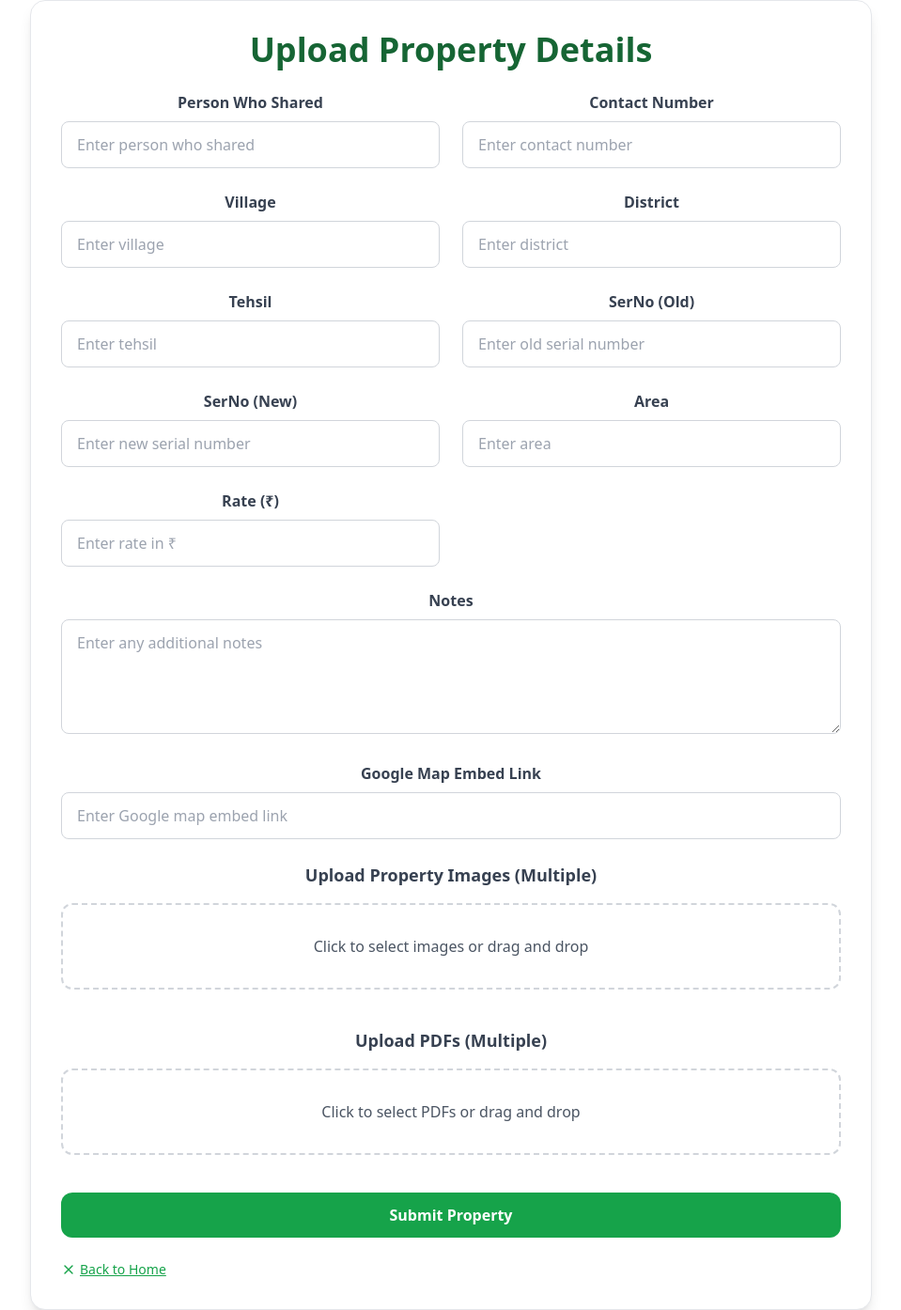
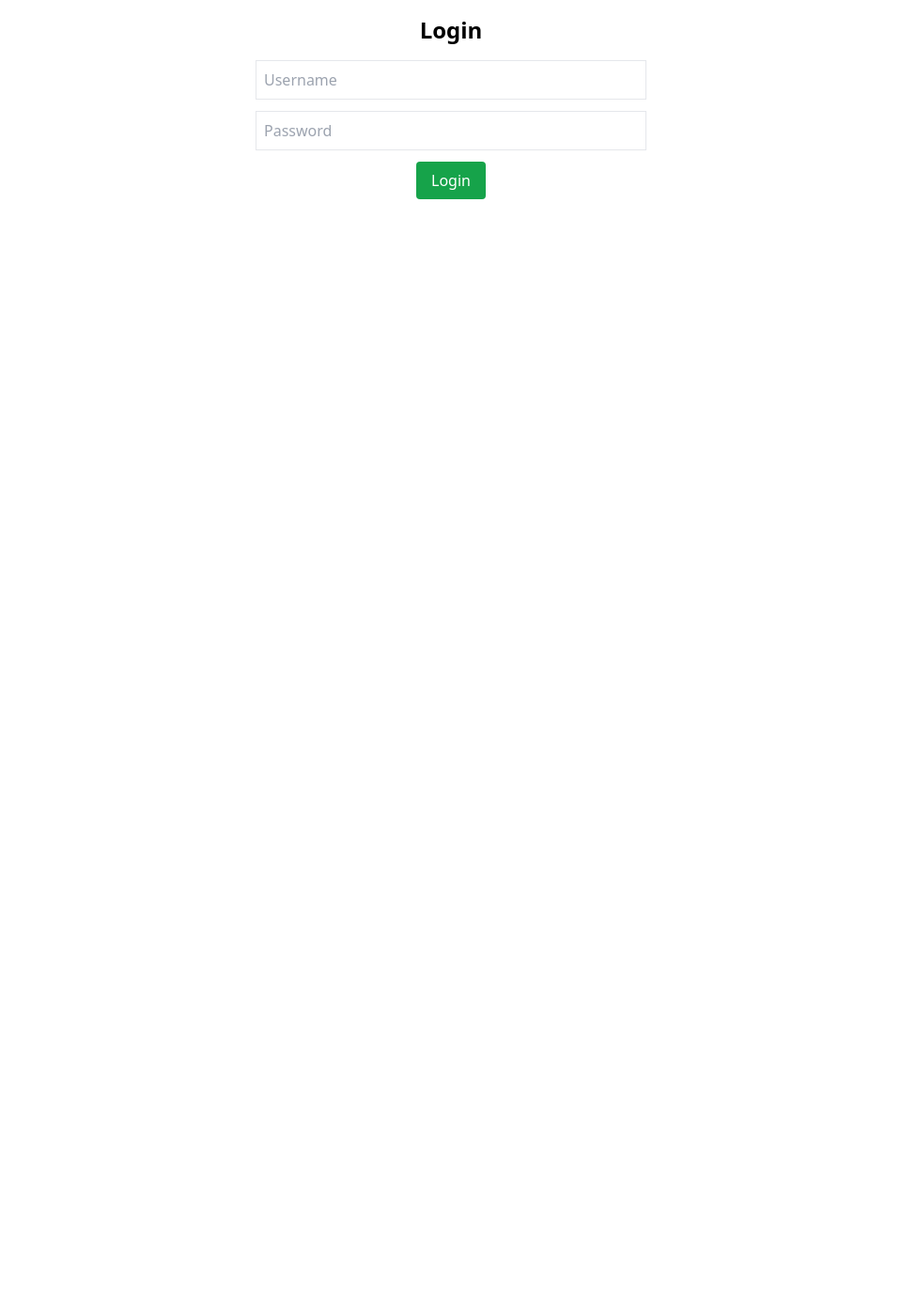
Before and after one commit to DesaiPriyansh19/property-managing-app, a React (Vite) app: page / in a window 1280 px wide. Shown: the whole page at 94% size, without its empty margins (160-1119 px from the left). After the commit the page ends 800 px from the top, so only its background shows below. Built offline with nearby package versions, Linux system fonts and the light colour scheme.

Commit message:
protected routing

```diff
--- a/src/App.jsx
+++ b/src/App.jsx
@@ -2,19 +2,36 @@
 import { BrowserRouter, Routes, Route } from "react-router-dom";
 import Login from "./pages/Login";
 import Home from "./pages/Home";
-import PropertyDetails from "../src/pages/PropertyDetails.jsx"; // 👈 import it
-import AddProperty from "../src/pages/AddProperty.jsx";
-import "./App.css"
+import PropertyDetails from "./pages/PropertyDetails";
+import AddProperty from "./pages/AddProperty";
+import { AuthProvider } from "./context/AuthContext.jsx";
+import ProtectedRoute from "./components/ProtectedRoute"; // Capitalize if it’s a component
+import "./App.css";
+
 const App = () => {
   return (
-    <BrowserRouter>
-      <Routes>
-        <Route path="/" element={<Login />} />
-        <Route path="/home" element={<Home />} />
-        <Route path="/property/:id" element={<PropertyDetails />} /> {/* 👈 Add this line */}
-        <Route path="/add-property" element={<AddProperty />} />
-      </Routes>
-    </BrowserRouter>
+    <AuthProvider>
+      <BrowserRouter>
+        <Routes>
+          <Route path="/" element={<Login />} />
+          <Route path="/home" element={
+            <ProtectedRoute>
+              <Home />
+            </ProtectedRoute>
+          } />
+          <Route path="/property/:id" element={
+            <ProtectedRoute>
+              <PropertyDetails />
+            </ProtectedRoute>
+          } />
+          <Route path="/add-property" element={
+            <ProtectedRoute>
+              <AddProperty />
+            </ProtectedRoute>
+          } />
+        </Routes>
+      </BrowserRouter>
+    </AuthProvider>
   );
 };
 
--- /dev/null
+++ b/src/components/ProtectedRoute.jsx
@@ -0,0 +1,15 @@
+// src/components/ProtectedRoute.jsx
+import { Navigate } from "react-router-dom";
+import { useAuth } from "../context/AuthContext";
+
+const ProtectedRoute = ({ children }) => {
+  const { isAuthenticated } = useAuth();
+
+  if (!isAuthenticated) {
+    return <Navigate to="/" replace />;
+  }
+
+  return children;
+};
+
+export default ProtectedRoute;
--- /dev/null
+++ b/src/context/AuthContext.jsx
@@ -0,0 +1,45 @@
+// src/context/AuthContext.jsx
+import { createContext, useContext, useEffect, useState } from "react";
+
+export const AuthContext = createContext();
+
+const EXPIRY_DURATION = 1000 * 60 * 60; // 1 hour
+
+export const AuthProvider = ({ children }) => {
+  const token = localStorage.getItem("token");
+  const loginTime = localStorage.getItem("loginTime");
+
+  const isTokenValid = token && loginTime && (Date.now() - parseInt(loginTime) < EXPIRY_DURATION);
+  const [isAuthenticated, setIsAuthenticated] = useState(isTokenValid);
+
+  const login = () => {
+    const now = Date.now();
+    localStorage.setItem("token", "fake-token");
+    localStorage.setItem("loginTime", now.toString());
+    setIsAuthenticated(true);
+  };
+
+  const logout = () => {
+    localStorage.removeItem("token");
+    localStorage.removeItem("loginTime");
+    setIsAuthenticated(false);
+  };
+
+  useEffect(() => {
+    if (isAuthenticated) {
+      const timeout = setTimeout(() => {
+        logout();
+      }, EXPIRY_DURATION);
+      return () => clearTimeout(timeout);
+    }
+  }, [isAuthenticated]);
+
+  return (
+    <AuthContext.Provider value={{ isAuthenticated, login, logout }}>
+      {children}
+    </AuthContext.Provider>
+  );
+};
+
+// ✅ This is the missing part!
+export const useAuth = () => useContext(AuthContext);
--- a/src/pages/AddProperty.jsx
+++ b/src/pages/AddProperty.jsx
@@ -1,73 +1,149 @@
+import { useState } from "react";
 import { useNavigate } from "react-router-dom";
+import { X } from "lucide-react";
 
 const AddProperty = () => {
   const navigate = useNavigate();
+  const [images, setImages] = useState([]);
+  const [pdfs, setPdfs] = useState([]);
 
-  const handleSubmit = (e) => {
-    e.preventDefault();
-    // TODO: Handle form data
-    alert("Form submitted!");
+  const handleImageUpload = (e) => {
+    const files = Array.from(e.target.files);
+    const newImages = files.map((file) => ({
+      file,
+      url: URL.createObjectURL(file),
+    }));
+    setImages((prev) => [...prev, ...newImages]);
+  };
+
+  const handlePdfUpload = (e) => {
+    const files = Array.from(e.target.files);
+    const newPdfs = files.map((file) => ({
+      file,
+      name: file.name,
+    }));
+    setPdfs((prev) => [...prev, ...newPdfs]);
+  };
+
+  const removeImage = (index) => {
+    const updated = [...images];
+    updated.splice(index, 1);
+    setImages(updated);
+  };
+
+  const removePdf = (index) => {
+    const updated = [...pdfs];
+    updated.splice(index, 1);
+    setPdfs(updated);
   };
 
   return (
-    <div className="p-6 max-w-3xl mx-auto">
-      <h1 className="text-3xl font-bold mb-6 text-green-700">Add New Property</h1>
+    <div className="p-6 max-w-6xl mx-auto bg-white border rounded-2xl shadow-lg">
+      <h2 className="text-3xl font-bold mb-6 text-green-700">
+        Upload Property Details
+      </h2>
 
-      <form onSubmit={handleSubmit} className="space-y-4">
-        {/* Person Info */}
+      <form className="space-y-6">
+        {/* 2-Column Grid Inputs */}
         <div className="grid grid-cols-1 md:grid-cols-2 gap-4">
-          <input type="text" placeholder="Person Name" className="border p-2 rounded w-full" />
-          <input type="text" placeholder="Contact Number" className="border p-2 rounded w-full" />
+          {[
+            "Person Who Shared",
+            "Contact Number",
+            "Village",
+            "District",
+            "Tehsil",
+            "SerNo (Old)",
+            "SerNo (New)",
+            "Area",
+            "Rate (₹)",
+          ].map((placeholder, i) => (
+            <input
+              key={i}
+              type="text"
+              placeholder={placeholder}
+              className="w-full px-4 py-2 border border-gray-300 rounded-lg shadow-sm focus:outline-none focus:ring-2 focus:ring-green-500"
+            />
+          ))}
         </div>
 
-        {/* Property Location Details */}
-        <div className="grid grid-cols-1 md:grid-cols-3 gap-4">
-          <input type="text" placeholder="Village" className="border p-2 rounded w-full" />
-          <input type="text" placeholder="District" className="border p-2 rounded w-full" />
-          <input type="text" placeholder="Tehsil" className="border p-2 rounded w-full" />
-        </div>
+        {/* Notes and Map Link */}
+        <textarea
+          placeholder="Notes"
+          rows={3}
+          className="w-full px-4 py-2 border border-gray-300 rounded-lg shadow-sm focus:outline-none focus:ring-2 focus:ring-green-500"
+        />
+        <input
+          type="text"
+          placeholder="Google Map Embed Link"
+          className="w-full px-4 py-2 border border-gray-300 rounded-lg shadow-sm focus:outline-none focus:ring-2 focus:ring-green-500"
+        />
 
-        {/* Survey Numbers */}
-        <div className="grid grid-cols-1 md:grid-cols-2 gap-4">
-          <input type="text" placeholder="SerNo (Old)" className="border p-2 rounded w-full" />
-          <input type="text" placeholder="SerNo (New)" className="border p-2 rounded w-full" />
-        </div>
-
-        {/* Area and Rate */}
-        <div className="grid grid-cols-1 md:grid-cols-2 gap-4">
-          <input type="text" placeholder="Area (e.g., in Bigha, Sq ft)" className="border p-2 rounded w-full" />
-          <input type="text" placeholder="Rate (e.g., Rs per Bigha)" className="border p-2 rounded w-full" />
-        </div>
-
-        {/* Upload PDF and Images */}
-        <div className="grid grid-cols-1 md:grid-cols-2 gap-4">
-          <div>
-            <label className="block mb-1 font-medium">Upload PDF</label>
-            <input type="file" accept=".pdf" className="border p-2 rounded w-full" />
-          </div>
-          <div>
-            <label className="block mb-1 font-medium">Upload Images</label>
-            <input type="file" accept="image/*" multiple className="border p-2 rounded w-full" />
+        {/* Image Upload */}
+        <div>
+          <label className="font-medium block mb-2">Upload Property Images</label>
+          <input
+            type="file"
+            accept="image/*"
+            multiple
+            onChange={handleImageUpload}
+            className="w-full px-3 py-2 border border-gray-300 rounded-lg shadow-sm"
+          />
+          <div className="flex flex-wrap gap-4 mt-4">
+            {images.map((img, idx) => (
+              <div
+                key={idx}
+                className="relative w-32 h-32 rounded-xl overflow-hidden border shadow"
+              >
+                <img
+                  src={img.url}
+                  alt="preview"
+                  className="w-full h-full object-cover"
+                />
+                <button
+                  type="button"
+                  className="absolute top-1 right-1 bg-white rounded-full p-1 shadow"
+                  onClick={() => removeImage(idx)}
+                >
+                  <X size={16} />
+                </button>
+              </div>
+            ))}
           </div>
         </div>
 
-        {/* Notes */}
-        <textarea
-          placeholder="Additional Notes"
-          className="w-full border p-2 rounded h-28 resize-none"
-        ></textarea>
-
-        {/* Google Map Embed Link */}
-        <input
-          type="text"
-          placeholder="Embed Location Link (Google Maps)"
-          className="w-full border p-2 rounded"
-        />
+        {/* PDF Upload */}
+        <div>
+          <label className="font-medium block mb-2 mt-4">Upload PDFs</label>
+          <input
+            type="file"
+            accept=".pdf"
+            multiple
+            onChange={handlePdfUpload}
+            className="w-full px-3 py-2 border border-gray-300 rounded-lg shadow-sm"
+          />
+          <div className="flex flex-col gap-2 mt-4">
+            {pdfs.map((pdf, idx) => (
+              <div
+                key={idx}
+                className="flex items-center justify-between border rounded-xl px-3 py-2 bg-gray-100"
+              >
+                <span className="truncate text-sm">{pdf.name}</span>
+                <button
+                  type="button"
+                  className="text-red-500"
+                  onClick={() => removePdf(idx)}
+                >
+                  <X size={16} />
+                </button>
+              </div>
+            ))}
+          </div>
+        </div>
 
         {/* Submit Button */}
         <button
           type="submit"
-          className="bg-green-600 text-white px-6 py-2 rounded hover:bg-green-700"
+          className="bg-green-600 text-white py-3 px-6 rounded-xl hover:bg-green-700 transition-all mt-4"
         >
           Submit
         </button>
@@ -75,7 +151,7 @@ const AddProperty = () => {
 
       <button
         onClick={() => navigate("/home")}
-        className="mt-6 text-green-700 underline block"
+        className="mt-6 text-green-600 underline text-sm"
       >
         ← Back to Home
       </button>
--- a/src/pages/Home.jsx
+++ b/src/pages/Home.jsx
@@ -1,11 +1,12 @@
 import { useEffect, useState } from "react";
+import { Link } from "react-router-dom";
 import PropertyCard from "../components/PropertyCard.jsx";
 import companyLogo from "../../public/logo final PNG.png"; // Replace with your logo path
-import { useNavigate } from "react-router-dom";
+
 const Home = () => {
   const [showLogo, setShowLogo] = useState(true);
   const [startFadeOut, setStartFadeOut] = useState(false);
-    const navigate = useNavigate();
+
   useEffect(() => {
     const timer1 = setTimeout(() => {
       setStartFadeOut(true); // Start fade out
@@ -20,6 +21,7 @@ const Home = () => {
       clearTimeout(timer2);
     };
   }, []);
+
   const properties = [
     {
       id: "1",
@@ -53,22 +55,21 @@ const Home = () => {
           </h1>
         </div>
       ) : (
-
-
         <div className="p-4">
           {/* Top: Logo + Company Name */}
           <div className="flex justify-between items-center mb-4">
             <div className="flex items-center gap-2">
               <img src={companyLogo} alt="Logo" className="w-28 h-28" />
-              <h1 className="text-3xl lg:text-5xl font-extralight text-start lg:mt-16">Millenuime Properties</h1>
+              <h1 className="text-3xl lg:text-5xl font-extralight text-start lg:mt-16">
+                Millenuime Properties
+              </h1>
             </div>
-            <button
-  onClick={() => navigate("/add-property")}
+            <Link
+              to="/add-property"
               className="bg-green-600 text-white px-4 py-2 rounded hover:bg-green-700"
             >
               Add +
-</button>
-
+            </Link>
           </div>
 
           {/* Search & Filters */}
@@ -110,11 +111,9 @@ const Home = () => {
           {/* Property Cards */}
           <div className="grid grid-cols-1 sm:grid-cols-2 md:grid-cols-3 gap-6">
             {properties.map((property) => (
-  <PropertyCard
-    key={property.id}
-    property={property}
-    onClick={() => navigate(`/property/${property.id}`)}
-  />
+              <Link key={property.id} to={`/property/${property.id}`}>
+                <PropertyCard property={property} />
+              </Link>
             ))}
           </div>
         </div>
--- a/src/pages/Login.jsx
+++ b/src/pages/Login.jsx
@@ -1,181 +1,45 @@
-import { useState, useCallback } from "react";
+// src/pages/Login.jsx
+import { useAuth } from "../context/AuthContext.jsx";
 import { useNavigate } from "react-router-dom";
-import { X } from "lucide-react";
+import { useState } from "react";
 
-const AddProperty = () => {
+const Login = () => {
+  const { login } = useAuth();
   const navigate = useNavigate();
-  const [images, setImages] = useState([]);
-  const [pdfs, setPdfs] = useState([]);
+  const [username, setUsername] = useState("");
+  const [password, setPassword] = useState("");
 
-  const handleImageUpload = useCallback((e) => {
-    const files = Array.from(e.target.files);
-    const newImages = files.map(file => ({
-      file,
-      url: URL.createObjectURL(file),
-      id: Date.now() + Math.random().toString(36).substr(2, 9)
-    }));
-    setImages(prev => [...prev, ...newImages]);
-  }, []);
-
-  const handlePdfUpload = useCallback((e) => {
-    const files = Array.from(e.target.files);
-    const newPdfs = files.map(file => ({
-      file,
-      name: file.name,
-      id: Date.now() + Math.random().toString(36).substr(2, 9)
-    }));
-    setPdfs(prev => [...prev, ...newPdfs]);
-  }, []);
-
-  const removeImage = useCallback((id) => {
-    setImages(prev => prev.filter(img => {
-      if (img.id === id) {
-        URL.revokeObjectURL(img.url); // Clean up memory
-        return false;
+  const handleSubmit = (e) => {
+    e.preventDefault();
+    // You can add a dummy condition like:
+    if (username === "admin" && password === "admin") {
+      login();
+      navigate("/home");
+    } else {
+      alert("Invalid credentials");
     }
-      return true;
-    }));
-  }, []);
-
-  const removePdf = useCallback((id) => {
-    setPdfs(prev => prev.filter(pdf => pdf.id !== id));
-  }, []);
+  };
 
   return (
-    <div className="p-8 max-w-4xl mx-auto bg-white border rounded-2xl shadow-lg">
-      <h2 className="text-4xl font-semibold mb-6 text-green-800">Upload Property Details</h2>
-      <form className="space-y-6">
-
-        {/* Two-column grid layout for large screens */}
-        <div className="grid grid-cols-1 md:grid-cols-2 gap-6">
-          {/* Each input field with a label */}
-          {[
-            { label: "Person Who Shared", placeholder: "Enter person who shared" },
-            { label: "Contact Number", placeholder: "Enter contact number" },
-            { label: "Village", placeholder: "Enter village" },
-            { label: "District", placeholder: "Enter district" },
-            { label: "Tehsil", placeholder: "Enter tehsil" },
-            { label: "SerNo (Old)", placeholder: "Enter old serial number" },
-            { label: "SerNo (New)", placeholder: "Enter new serial number" },
-            { label: "Area", placeholder: "Enter area" },
-            { label: "Rate (₹)", placeholder: "Enter rate in ₹" },
-          ].map((field, i) => (
-            <div key={i}>
-              <label htmlFor={field.label} className="block text-gray-700 font-semibold mb-2">{field.label}</label>
+    <form onSubmit={handleSubmit} className="p-4 max-w-md mx-auto">
+      <h2 className="text-2xl font-bold mb-4">Login</h2>
       <input
-                id={field.label}
         type="text"
-                placeholder={field.placeholder}
-                className="w-full px-4 py-3 border border-gray-300 rounded-lg focus:outline-none focus:ring-2 focus:ring-green-500"
+        value={username}
+        onChange={e => setUsername(e.target.value)}
+        placeholder="Username"
+        className="block w-full mb-3 p-2 border"
       />
-            </div>
-          ))}
-        </div>
-
-        {/* Notes Section */}
-        <div>
-          <label htmlFor="notes" className="block text-gray-700 font-semibold mb-2">Notes</label>
-          <textarea
-            id="notes"
-            placeholder="Enter any additional notes"
-            rows={4}
-            className="w-full px-4 py-3 border border-gray-300 rounded-lg focus:outline-none focus:ring-2 focus:ring-green-500"
+      <input
+        type="password"
+        value={password}
+        onChange={e => setPassword(e.target.value)}
+        placeholder="Password"
+        className="block w-full mb-3 p-2 border"
       />
-        </div>
-
-        {/* Google Map Embed Link */}
-        <div>
-          <label htmlFor="mapLink" className="block text-gray-700 font-semibold mb-2">Google Map Embed Link</label>
-          <input
-            id="mapLink"
-            type="text"
-            placeholder="Enter Google map embed link"
-            className="w-full px-4 py-3 border border-gray-300 rounded-lg focus:outline-none focus:ring-2 focus:ring-green-500"
-          />
-        </div>
-
-        {/* Image Upload */}
-        <div className="space-y-4">
-          <label className="font-semibold text-lg text-gray-700">Upload Property Images (Multiple)</label>
-          <label className="flex flex-col items-center px-6 py-8 bg-white border-2 border-dashed border-gray-300 rounded-xl cursor-pointer hover:bg-gray-50 transition-all">
-            <span className="text-base text-gray-600">Click to select images or drag and drop</span>
-            <input
-              type="file"
-              accept="image/*"
-              multiple
-              onChange={handleImageUpload}
-              className="hidden"
-            />
-          </label>
-          <div className="flex flex-wrap gap-4 mt-4">
-            {images.map((img) => (
-              <div key={img.id} className="relative w-32 h-32 rounded-xl overflow-hidden border group shadow-md">
-                <img
-                  src={img.url}
-                  alt="preview"
-                  className="w-full h-full object-cover rounded-xl"
-                />
-                <button
-                  type="button"
-                  className="absolute top-2 right-2 bg-white rounded-full p-1 shadow opacity-0 group-hover:opacity-100 transition-opacity"
-                  onClick={() => removeImage(img.id)}
-                >
-                  <X size={18} className="text-red-600" />
-                </button>
-                <div className="absolute bottom-0 left-0 right-0 bg-black bg-opacity-60 text-white text-xs p-2 truncate">{img.file.name}</div>
-              </div>
-            ))}
-          </div>
-        </div>
-
-        {/* PDF Upload */}
-        <div className="space-y-4">
-          <label className="font-semibold text-lg text-gray-700">Upload PDFs (Multiple)</label>
-          <label className="flex flex-col items-center px-6 py-8 bg-white border-2 border-dashed border-gray-300 rounded-xl cursor-pointer hover:bg-gray-50 transition-all">
-            <span className="text-base text-gray-600">Click to select PDFs or drag and drop</span>
-            <input
-              type="file"
-              accept=".pdf"
-              multiple
-              onChange={handlePdfUpload}
-              className="hidden"
-            />
-          </label>
-          <div className="flex flex-col gap-3 mt-4">
-            {pdfs.map((pdf) => (
-              <div key={pdf.id} className="flex items-center justify-between px-4 py-3 bg-gray-50 hover:bg-gray-100 border rounded-xl shadow-md">
-                <div className="flex items-center min-w-0">
-                  <span className="material-icons-outlined text-red-500 mr-3">picture_as_pdf</span>
-                  <span className="truncate text-sm text-gray-700">{pdf.name}</span>
-                </div>
-                <button
-                  type="button"
-                  className="text-red-600 hover:text-red-700"
-                  onClick={() => removePdf(pdf.id)}
-                >
-                  <X size={18} />
-                </button>
-              </div>
-            ))}
-          </div>
-        </div>
-
-        <button
-          type="submit"
-          className="w-full bg-green-600 text-white py-3 px-6 rounded-xl hover:bg-green-700 transition-all font-semibold"
-        >
-          Submit Property
-        </button>
+      <button type="submit" className="bg-green-600 text-white px-4 py-2 rounded">Login</button>
     </form>
-
-      <button
-        onClick={() => navigate("/home")}
-        className="mt-6 text-green-600 hover:text-green-800 underline text-sm flex items-center"
-      >
-        <X size={16} className="mr-1" /> Back to Home
-      </button>
-    </div>
   );
 };
 
-export default AddProperty;
+export default Login;
```
Lines whose indentation alone changed are shown as unchanged.
